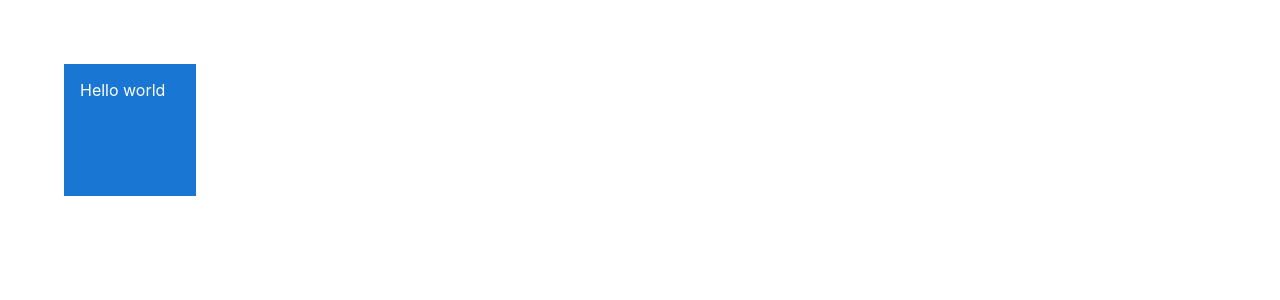
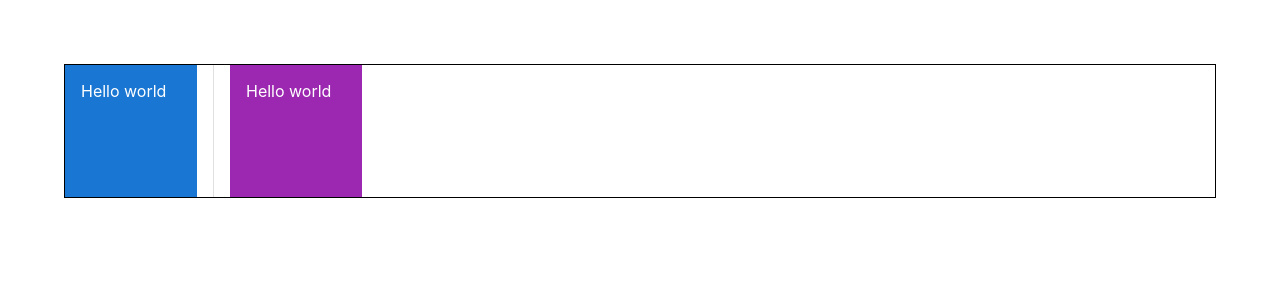
Before and after one commit to Vishalk29/MaterialUi-Learning, a React (Create React App) app in the folder matarialui-demo/: page / in a window 1280 px wide. Shown: the top 300 px of the page. Built offline with nearby package versions, Linux system fonts and the light colour scheme.

Commit message:
Learned about the Stack layout component

```diff
--- a/matarialui-demo/src/Component/MuiLayout.tsx
+++ b/matarialui-demo/src/Component/MuiLayout.tsx
@@ -1,7 +1,8 @@
-import { Box } from "@mui/material"
+import { Box, Stack, Divider } from "@mui/material"
 
 const MuiLayout = () => {
     return (
+        <Stack sx={{ border: '1px solid ' }} direction='row' spacing={2} divider={<Divider orientation="vertical" flexItem />}>
             <Box sx={{
                 backgroundColor: 'primary.main',
                 color: 'white',
@@ -14,6 +15,19 @@ const MuiLayout = () => {
             }}>
                 Hello world
             </Box>
+            <Box sx={{
+                backgroundColor: 'secondary.main',
+                color: 'white',
+                height: '100px',
+                width: '100px',
+                padding: '16px',
+                '&:hover': {
+                    backgroundColor: 'secondary.light'
+                },
+            }}>
+                Hello world
+            </Box>
+        </Stack>
     )
 }
 
```
Lines whose indentation alone changed are shown as unchanged.
